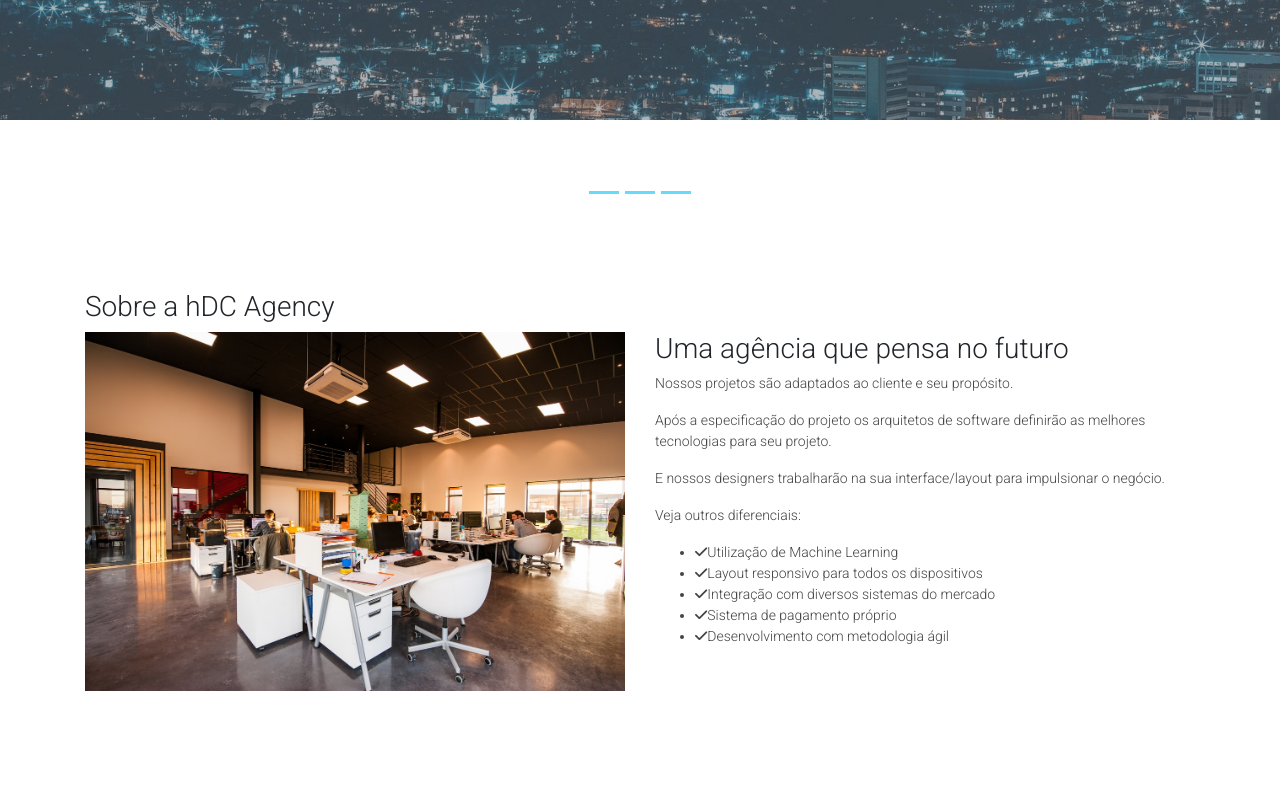
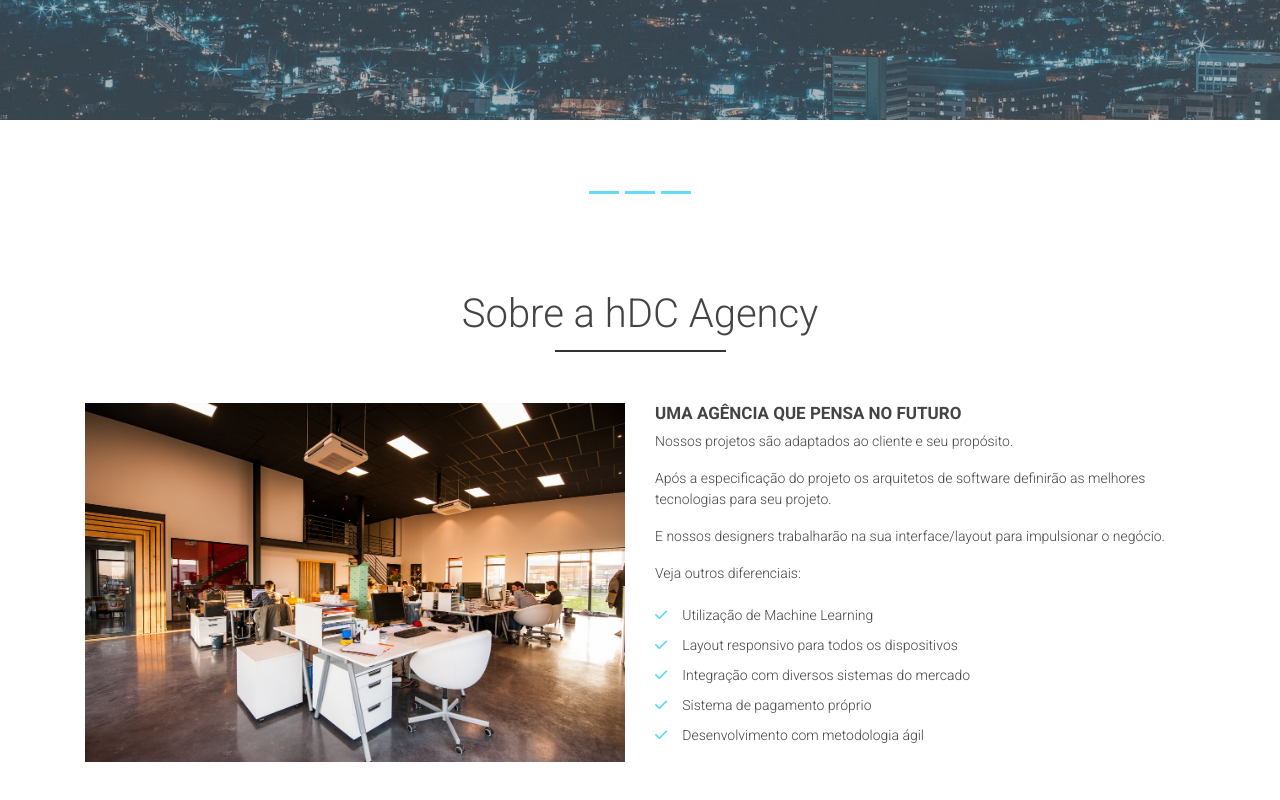
Before and after one commit to wellingtonfcdv/FrontBootstrap, a plain HTML site: page index.html in a window 1280 px wide. Shown: the part 500-1300 px from the top of the page. Before the commit the page ends 1261 px from the top, so only its background shows below. Drawn offline with nearby package versions, Linux system fonts and the light colour scheme.

Commit message:
conclusão about empresa

```diff
--- a/css/style.css
+++ b/css/style.css
@@ -94,3 +94,41 @@
 .carousel-indicators .active{
     background-color: #65DAF9;
 }
+
+/* Sobre a empresa */
+.main-title{
+    color: #444;
+    margin: 0 0 65px 0;
+    font-size: 40px;
+    text-align: center;
+}
+
+.main-title::after{
+    content: "";
+    border-top: 2px solid #333;
+    width: 15%;
+    position: absolute;
+    top: 60px;
+    left: 42.5%;
+}
+
+.about-title{
+    font-size: 17px;
+    color: #444;
+    text-transform: uppercase;
+    font-weight: bold;
+}
+
+#about-list{
+    list-style: none;
+    padding-left: 0;
+}
+
+#about-list li{
+    line-height: 30px;
+}
+
+#about-list i{
+    color: #65daf9;
+    margin-right: 15px;
+}
--- a/index.html
+++ b/index.html
@@ -111,7 +111,7 @@
                 <div class="container">
                     <div class="row">
                         <div class="col-12">
-                            <h3>Sobre a hDC Agency</h3>
+                            <h3 class="main-title">Sobre a hDC Agency</h3>
                         </div>
                         <div class="col-md-6">
                             <img class="img-fluid" src="img/agencia.jpg" alt="Agencia hDC">
```
